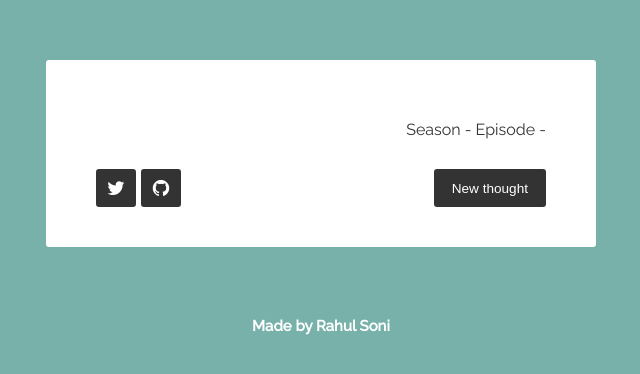
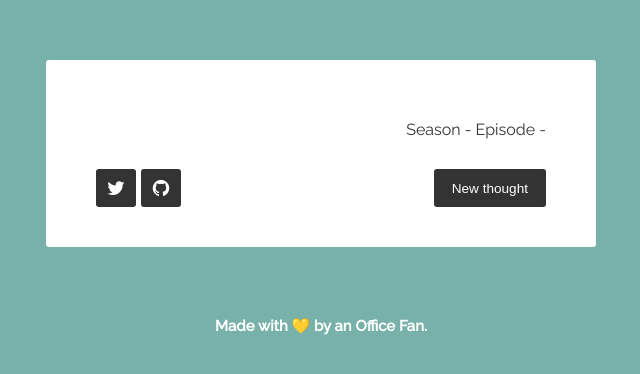
Before and after one commit to InosRahul/creed_db, a React (Create React App) app: page / in a window 1280 px wide. Shown: the part 188-562 px from the top of the page, without its empty margins (319-959 px from the left). Built offline with nearby package versions, Linux system fonts and the light colour scheme; no server answers.

Commit message:
minor fixes: Footer and Background color

```diff
--- a/src/components/Footer.js
+++ b/src/components/Footer.js
@@ -9,7 +9,7 @@ const Footer = () => {
 
     <div className="footer">
 
-        <h3>Made by Rahul Soni</h3>
+        <h3>Made with 💛 by an Office Fan.</h3>
 
     </div>
 
--- a/src/components/Thoughts.js
+++ b/src/components/Thoughts.js
@@ -46,7 +46,7 @@ const Thoughts = () => {
 
     const handleClick = () => {
         getNewThought();
-        document.body.style.backgroundColor = color;
+        document.querySelector('body').style.backgroundColor = color;
     }
 
     return (
```
